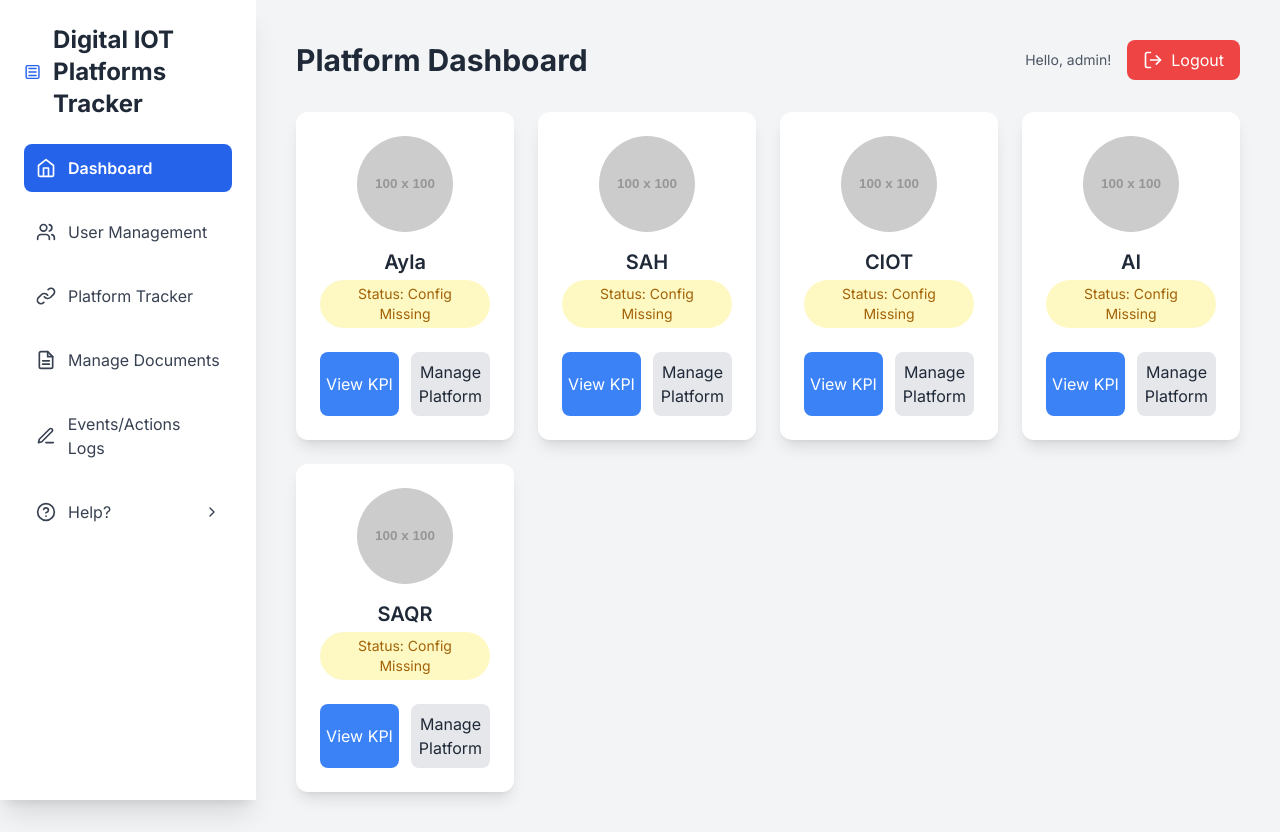
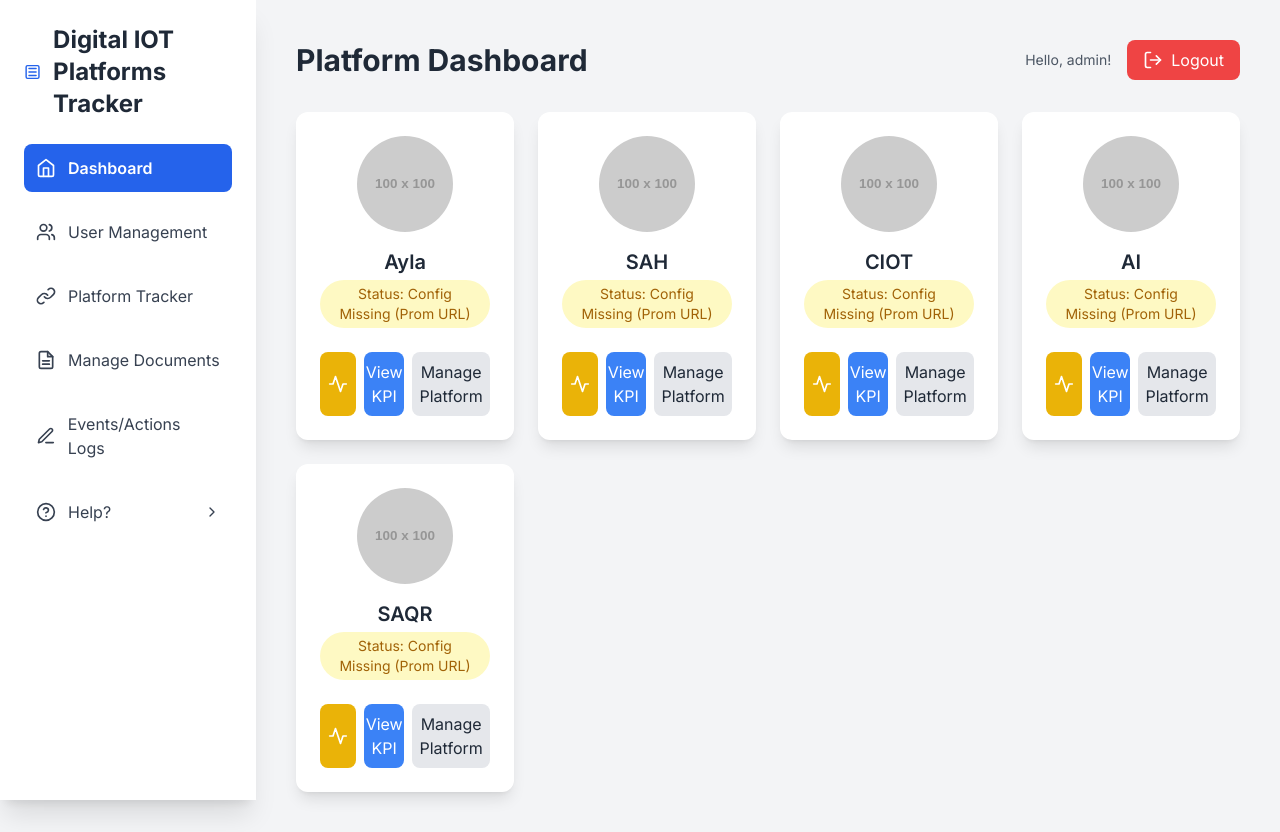
Before and after one commit to akl-githu/OCC, a Flask app: page /dashboard in a window 1280 px wide. Run offline with Flask 2, Linux system fonts and the light colour scheme; a user stored in the database is signed in; data comes from the database, SQL or seed files in the repository; grey boxes labelled with a size stand in for pictures from a placeholder-image service; data that the repository does not hold is empty; some libraries are stand-ins or nearby versions.

Commit message:
add new function to display the platform status on cards

```diff
--- a/app.py
+++ b/app.py
@@ -92,96 +92,95 @@ def log_event_action(username, action):
         cursor.execute('INSERT INTO events_logs (username, action, timestamp) VALUES (%s, %s, %s)', (username, action, timestamp))
         db.commit()
 
-# MODIFIED: Helper function to check platform status, supporting both direct HTTP and PromQL
-def check_platform_status(prometheus_url, health_check_endpoint):
+# MODIFIED: Helper function to check platform status using MULTIPLE PromQL queries
+def check_platform_status(prometheus_url, queries):
     """
-    Checks the platform status.
-    If 'health_check_endpoint' looks like a PromQL query, it uses the Prometheus API.
-    Otherwise, it performs a direct GET request.
+    Checks the platform status by executing multiple PromQL queries.
+    Status is 'Online' ONLY if ALL queries return a successful result (PromQL value >= 1.0).
+    Otherwise, the status is 'Offline' or an 'Error' message indicating the failure.
+
+    Args:
+        prometheus_url (str): The base URL of the Prometheus server.
+        queries (list): A list of dictionaries, where each dict contains 'promql_query' and 'query_name'.
     """
-    if not prometheus_url or not health_check_endpoint:
-        return 'Config Missing'
+    if not prometheus_url:
+        return 'Config Missing (Prom URL)'
+    if not queries:
+        return 'Config Missing (Queries)'
 
-    # 1. Check if the endpoint looks like a PromQL query (contains metric name and label filters)
-    is_promql = any(char in health_check_endpoint for char in ['{', '}', '=', '~'])
+    # Prepare Prometheus query URL
+    prom_query_url = f"{prometheus_url.rstrip('/')}/api/v1/query"
 
-    if is_promql:
-        # --- PromQL Query Logic ---
-
-        # Ensure the Prom URL is correctly formed for the query API
-        prom_query_url = f"{prometheus_url.rstrip('/')}/api/v1/query"
+    for query_data in queries:
+        promql_query = query_data['promql_query']
+        query_name = query_data.get('query_name', 'Unnamed Query')
 
         try:
             # Send the PromQL query to the Prometheus server
             response = requests.get(
                 prom_query_url,
-                params={'query': health_check_endpoint},
-                timeout=10 # Use a longer timeout for PromQL queries if they are complex
+                params={'query': promql_query},
+                timeout=10
             )
-            response.raise_for_status() # Raise exception for bad status codes (4xx or 5xx)
+
+            # Check for HTTP status codes (4xx or 5xx) - REQUIRED: all return codes must be 2XX
+            # If the Prometheus server itself returns an error (4xx/5xx), it's a critical failure.
+            if not (200 <= response.status_code < 300):
+                return f'Error ({query_name} HTTP {response.status_code})'
 
             data = response.json()
 
+            # Check Prometheus internal status and result
             if data['status'] == 'success' and data['data']['result']:
-                # PromQL result is an array of vectors. We check the value of the first one.
+                # PromQL result is an array of vectors. Check the value of the first one.
                 # A value of '1' usually means the probe was successful/online.
-                # The value is a string, e.g., ['1698200000', '1']
                 metric_value = float(data['data']['result'][0]['value'][1])
 
-                if metric_value >= 1.0:
-                    return 'Online'
-                else:
-                    return 'Offline (Metric 0)'
+                if metric_value < 1.0:
+                    # FAILURE: Metric value indicates problem (e.g., up metric is 0)
+                    return f'Offline ({query_name} Metric < 1)'
             else:
-                # Query succeeded but returned no data (e.g., target offline)
-                return 'Offline (No Metric)'
-
-        except requests.exceptions.HTTPError as e:
-            # Prometheus server responded with an error (e.g., 400 Bad Request for invalid query)
-            return f'Error (Prometheus HTTP {response.status_code})'
-        except requests.exceptions.RequestException as e:
-            # Connection errors, timeouts, etc.
-            print(f"Error executing PromQL query against {prom_query_url}: {e}")
-            return 'Offline (Prometheus Down)'
-        except (ValueError, KeyError, IndexError) as e:
-            # JSON parsing error or unexpected data structure
-            print(f"Error processing PromQL response: {e}")
-            return 'Error (Data Parse)'
-
-    else:
-        # --- Direct HTTP Endpoint Logic ---
-
-        # Construct the full URL, ensuring only one separator
-        full_url = f"{prometheus_url.rstrip('/')}/{health_check_endpoint.lstrip('/')}"
-
-        try:
-            # Perform direct GET request to the platform endpoint
-            response = requests.get(full_url, timeout=5)
-
-            if 200 <= response.status_code < 300:
-                return 'Online'
-            else:
-                return f'Error ({response.status_code})'
+                # FAILURE: Query succeeded but returned no data (target down/missing)
+                return f'Offline ({query_name} No Data)'
 
         except requests.exceptions.RequestException as e:
-            print(f"Error checking status for {full_url}: {e}")
-            return 'Offline'
+            # FAILURE: Connection errors, timeouts, etc.
+            print(f"Error executing PromQL query {promql_query}: {e}")
+            return f'Offline ({query_name} Conn Error)'
+        except (ValueError, KeyError, IndexError) as e:
+            # FAILURE: JSON parsing error or unexpected data structure
+            print(f"Error processing PromQL response for {promql_query}: {e}")
+            return f'Error ({query_name} Data Parse)'
 
-# NEW: API endpoint to check and return the status of a single platform (used by JS)
+    # If the loop completes without returning 'Offline' or 'Error', ALL queries passed.
+    return 'Online'
+
+# MODIFIED: API endpoint to check and return the status of a single platform (used by JS)
 @app.route('/api/platform_status/<int:platform_id>')
 @login_required
 def get_platform_status(platform_id):
     db = get_db()
     cursor = db.cursor(MySQLdb.cursors.DictCursor)
 
-    cursor.execute('SELECT prometheus_url, health_check_endpoint FROM platforms WHERE id = %s', (platform_id,))
+    # 1. Get the platform name and base Prometheus URL
+    # NOTE: health_check_endpoint is no longer in this table, but fetching base URL is necessary
+    cursor.execute('SELECT name, prometheus_url FROM platforms WHERE id = %s', (platform_id,))
     platform = cursor.fetchone()
 
-    if platform:
-        status = check_platform_status(platform.get('prometheus_url'), platform.get('health_check_endpoint'))
-        return jsonify({'status': status})
+    if not platform:
+        return jsonify({'status': 'Not Found'}), 404
 
-    return jsonify({'status': 'Not Found'}), 404
+    # 2. Get the list of associated queries from the new table
+    cursor.execute(
+        'SELECT query_name, promql_query FROM platform_prom_queries WHERE platform_name = %s',
+        (platform['name'],)
+    )
+    queries = cursor.fetchall()
+
+    # 3. Execute the status check with the list of queries
+    status = check_platform_status(platform.get('prometheus_url'), queries)
+
+    return jsonify({'status': status})
 
 # Route for the login page
 @app.route('/', methods=['GET', 'POST'])
@@ -198,7 +197,6 @@ def login():
         cursor = db.cursor(MySQLdb.cursors.DictCursor)
 
         # NOTE: Passwords are not hashed. This is for demonstration only.
-        # In a real application, hash and salt passwords!
         cursor.execute('SELECT * FROM users WHERE username = %s AND password = %s', (username, password,))
         user = cursor.fetchone()
 
@@ -226,20 +224,16 @@ def logout():
     session.clear()
     return redirect(url_for('login'))
 
-# MODIFIED: Route for the main dashboard page - NO LONGER PERFORMS SYNCHRONOUS CHECKS
+# Route for the main dashboard page
 @app.route('/dashboard')
 @login_required
 def dashboard():
     db = get_db()
     cursor = db.cursor(MySQLdb.cursors.DictCursor)
 
-    # Select all fields required for rendering the dashboard card.
-    cursor.execute('SELECT id, name, status, image_url, grafana_url, manage_type, manage_url, prometheus_url, health_check_endpoint FROM platforms')
+    # NOTE: health_check_endpoint is removed from SELECT query as it no longer exists
+    cursor.execute('SELECT id, name, status, image_url, grafana_url, manage_type, manage_url, prometheus_url FROM platforms')
     platforms_raw = cursor.fetchall()
-
-    # Send the raw platform data to the template. The status displayed will
-    # initially be set by the template via JavaScript (e.g., "Loading...").
-    # The original 'status' column in the database is no longer updated or relied upon for real-time check.
 
     return render_template('index.html', platforms=platforms_raw)
 
@@ -286,7 +280,7 @@ def events_logs():
 
     return render_template('event_logs.html', logs=logs)
 
-# MODIFIED: Route for the platform tracker page to pass the user's role
+# Route for the platform tracker page
 @app.route('/platform_tracker')
 @login_required
 def platform_tracker():
@@ -302,7 +296,7 @@ def platform_tracker():
 
     return render_template('platform_tracker.html', platforms=platforms, user_role=user_role)
 
-# NEW Route for the documents page
+# Route for the documents page
 @app.route('/documents')
 @login_required
 def documents():
@@ -318,10 +312,10 @@ def documents():
 
     return render_template('documents.html', documents=documents, platforms=platforms)
 
-# MODIFIED: API endpoint to add a new platform, including Prometheus configuration
+# MODIFIED: API endpoint to add a new platform, handling multiple Prometheus queries
 @app.route('/api/add_platform', methods=['POST'])
 @login_required
-@admin_required # Platform CRUD should be admin restricted
+@admin_required
 def add_platform():
     db = get_db()
     cursor = db.cursor()
@@ -329,43 +323,56 @@ def add_platform():
 
     platform_name = data.get('platform_name')
     grafana_url = data.get('grafana_url', '')
-    # NEW FIELDS: Extract Prometheus configuration
     prometheus_url = data.get('prometheus_url', '')
-    health_check_endpoint = data.get('health_check_endpoint', '')
+    # NEW FIELD: Extract the list of PromQL queries (array of strings)
+    prometheus_queries = data.get('prometheus_queries', [])
 
     if not platform_name:
         return jsonify({'status': 'error', 'message': 'Platform name is required'}), 400
 
-    # Initial status is set to 'Unknown'
     status = 'Unknown'
     manage_url = "https://techpam.etisalat.corp.ae/SecretServer/Login.aspxReturnUrl=%2fSecretServer%2fdefault.aspx"
     image_url = 'https://placehold.co/100x100/A0E7E5/000000?text=' + platform_name
     manage_type = ''
 
     try:
-        # Insert into platforms table with updated fields
+        # 1. Insert into platforms table
+        # NOTE: health_check_endpoint removed from INSERT
         cursor.execute(
-            'INSERT INTO platforms (name, status, image_url, grafana_url, manage_type, manage_url, prometheus_url, health_check_endpoint) VALUES (%s, %s, %s, %s, %s, %s, %s, %s)',
-            (platform_name, status, image_url, grafana_url, manage_type, manage_url, prometheus_url, health_check_endpoint)
+            'INSERT INTO platforms (name, status, image_url, grafana_url, manage_type, manage_url, prometheus_url) VALUES (%s, %s, %s, %s, %s, %s, %s)',
+            (platform_name, status, image_url, grafana_url, manage_type, manage_url, prometheus_url)
         )
 
-        # Insert into platform_progress table without 'progress_stage' and 'stage_date'
+        # 2. Insert multiple queries into platform_prom_queries table
+        if prometheus_queries and prometheus_url:
+            for i, query in enumerate(prometheus_queries):
+                # Use a generic, ordered name for each query
+                query_name = f'Query {i+1} ({platform_name})'
+                cursor.execute(
+                    'INSERT INTO platform_prom_queries (platform_name, query_name, promql_query) VALUES (%s, %s, %s)',
+                    (platform_name, query_name, query)
+                )
+
+        # 3. Insert initial progress entry
         cursor.execute(
             'INSERT INTO platform_progress (platform_name, comments) VALUES (%s, %s)',
             (platform_name, 'Platform added - Initial entry')
         )
 
         db.commit()
-        log_event_action(session.get('username'), f'Added new platform: {platform_name}')
+        log_event_action(session.get('username'), f'Added new platform: {platform_name} with {len(prometheus_queries)} health queries')
         return jsonify({'status': 'success', 'message': 'Platform added successfully'})
     except MySQLdb.Error as e:
         db.rollback()
+        # Handle duplicate entry error (e.g., duplicate platform name)
+        if 'Duplicate entry' in str(e):
+             return jsonify({'status': 'error', 'message': f'Platform name "{platform_name}" already exists or another unique constraint failed.'}), 400
         return jsonify({'status': 'error', 'message': str(e)}), 500
 
-# MODIFIED: API endpoint to update a platform's details, including Prometheus configuration
+# MODIFIED: API endpoint to update a platform's details
 @app.route('/api/update_platform', methods=['POST'])
 @login_required
-@admin_required # Platform CRUD should be admin restricted
+@admin_required
 def update_platform():
     db = get_db()
     cursor = db.cursor()
@@ -374,9 +381,8 @@ def update_platform():
     old_platform_name = data.get('old_platform_name')
     new_platform_name = data.get('new_platform_name')
     grafana_url = data.get('grafana_url', '')
-    # NEW FIELDS: Extract Prometheus configuration
     prometheus_url = data.get('prometheus_url', '')
-    health_check_endpoint = data.get('health_check_endpoint', '')
+    # NOTE: health_check_endpoint is no longer expected/used
 
     if not old_platform_name or not new_platform_name:
         return jsonify({'status': 'error', 'message': 'Old and New Platform names are required for update'}), 400
@@ -394,16 +400,20 @@ def update_platform():
             if cursor.rowcount > 0:
                 return jsonify({'status': 'error', 'message': f'Platform name "{new_platform_name}" already exists. Please choose a unique name.'}), 400
 
-            # 2. Update platform_progress records (cascading update)
+            # 2. Update platform_progress records
             cursor.execute('UPDATE platform_progress SET platform_name = %s WHERE platform_name = %s', (new_platform_name, old_platform_name))
 
-            # 3. Update documents records (cascading update)
+            # 3. Update documents records
             cursor.execute('UPDATE documents SET platform_name = %s WHERE platform_name = %s', (new_platform_name, old_platform_name))
 
-        # 4. Update the platform itself (name, Grafana URL, and new Prometheus fields)
+            # NEW: 4. Update Prom Queries records
+            cursor.execute('UPDATE platform_prom_queries SET platform_name = %s WHERE platform_name = %s', (new_platform_name, old_platform_name))
+
+        # 5. Update the platform itself (name, URLs)
+        # NOTE: health_check_endpoint removed from UPDATE
         cursor.execute(
-            'UPDATE platforms SET name = %s, grafana_url = %s, prometheus_url = %s, health_check_endpoint = %s WHERE name = %s',
-            (new_platform_name, grafana_url, prometheus_url, health_check_endpoint, old_platform_name)
+            'UPDATE platforms SET name = %s, grafana_url = %s, prometheus_url = %s WHERE name = %s',
+            (new_platform_name, grafana_url, prometheus_url, old_platform_name)
         )
 
         db.commit()
@@ -415,10 +425,10 @@ def update_platform():
         return jsonify({'status': 'error', 'message': str(e)}), 500
 
 
-# NEW API endpoint to delete a platform and all its related data
+# MODIFIED: API endpoint to delete a platform and all its related data
 @app.route('/api/delete_platform', methods=['POST'])
 @login_required
-@admin_required # Platform CRUD should be admin restricted
+@admin_required
 def delete_platform():
     db = get_db()
     cursor = db.cursor()
@@ -440,14 +450,16 @@ def delete_platform():
         # 3. Delete all related progress entries
         cursor.execute('DELETE FROM platform_progress WHERE platform_name = %s', (platform_name,))
 
-        # 4. Delete the platform itself
+        # NEW: 4. Delete all related Prom queries entries
+        cursor.execute('DELETE FROM platform_prom_queries WHERE platform_name = %s', (platform_name,))
+
+        # 5. Delete the platform itself
         cursor.execute('DELETE FROM platforms WHERE name = %s', (platform_name,))
 
         db.commit()
 
-        # 5. Delete files from the filesystem
+        # 6. Delete files from the filesystem
         for (file_path,) in files_to_delete:
-            # Only attempt to delete files that exist and are within the UPLOAD_FOLDER
             if file_path.startswith(app.config['UPLOAD_FOLDER']) and os.path.exists(file_path):
                 os.remove(file_path)
 
@@ -458,7 +470,8 @@ def delete_platform():
         return jsonify({'status': 'error', 'message': str(e)}), 500
 
 
-# API endpoints for CRUD operations
+# API endpoints for CRUD operations (manage_users, manage_documents, get_platform_progress, manage_platform_progress, uploaded_file) remain unchanged.
+
 @app.route('/api/users', methods=['POST'])
 @login_required
 @admin_required
--- a/templates/index.html
+++ b/templates/index.html
@@ -31,6 +31,8 @@
             }
             .sidebar-overlay.active { display: block; }
         }
+        /* Style to ensure iframe modal works over everything */
+        .prom-modal { z-index: 100; }
     </style>
 </head>
 <body class="bg-gray-100 text-gray-800 flex flex-col md:flex-row min-h-screen">
@@ -151,12 +153,22 @@
                     Status: Loading...
                 </span>
 
-                <div class="mt-6 flex flex-col sm:flex-row space-y-3 sm:space-y-0 sm:space-x-3 w-full">
-                    <button onclick="viewGrafana('{{ platform.grafana_url }}')" class="w-full bg-blue-500 text-white py-2 rounded-lg font-medium hover:bg-blue-600 transition-colors duration-200">
+                <div class="mt-6 flex space-x-2 w-full">
+                    <!-- NEW: Prometheus Status Icon -->
+                    <button onclick="showPrometheusStatus('{{ platform.id }}', '{{ platform.name }}')"
+                            class="flex-shrink-0 bg-yellow-500 text-white p-2 rounded-lg hover:bg-yellow-600 transition-colors duration-200"
+                            title="View Prometheus Query Status Codes">
+                        <!-- Icon: Activity/Monitor -->
+                        <svg xmlns="http://www.w3.org/2000/svg" class="h-5 w-5" viewBox="0 0 24 24" fill="none" stroke="currentColor" stroke-width="2" stroke-linecap="round" stroke-linejoin="round"><path d="M22 12h-4l-3 9L9 3l-3 9H2"></path></svg>
+                    </button>
+
+                    <!-- EXISTING: View KPI Button (Flex-grow added for layout consistency) -->
+                    <button onclick="viewGrafana('{{ platform.grafana_url }}')" class="flex-grow bg-blue-500 text-white py-2 rounded-lg font-medium hover:bg-blue-600 transition-colors duration-200">
                         View KPI
                     </button>
                     {% if role == 'Admin' %}
-                    <a href="{{ platform.manage_url }}" target="_blank" class="w-full bg-gray-200 text-gray-800 py-2 rounded-lg font-medium hover:bg-gray-300 transition-colors duration-200">
+                    <!-- EXISTING: Manage Platform Link (Flex-grow added for layout consistency) -->
+                    <a href="{{ platform.manage_url }}" target="_blank" class="flex-grow bg-gray-200 text-gray-800 py-2 rounded-lg font-medium hover:bg-gray-300 transition-colors duration-200">
                         Manage Platform
                     </a>
                     {% endif %}
@@ -166,6 +178,7 @@
         </div>
     </main>
 
+    <!-- Generic Message Modal (Used for simple messages/URLs) -->
     <div id="message-modal" class="fixed inset-0 bg-gray-600 bg-opacity-50 overflow-y-auto h-full w-full hidden flex items-center justify-center">
         <div class="relative p-5 border w-96 shadow-lg rounded-md bg-white">
             <h3 id="modal-title" class="text-lg leading-6 font-medium text-gray-900 mb-4"></h3>
@@ -178,6 +191,21 @@
         </div>
     </div>
 
+    <!-- NEW: Prometheus Status Iframe Modal -->
+    <div id="prom-status-modal" class="fixed inset-0 bg-gray-600 bg-opacity-75 overflow-y-auto h-full w-full hidden flex items-center justify-center prom-modal">
+        <div class="relative p-2 border w-11/12 max-w-4xl shadow-xl rounded-lg bg-white h-5/6 flex flex-col">
+            <!-- Modal Header -->
+            <div class="flex justify-between items-center p-4 border-b border-gray-200">
+                <h3 id="prom-modal-title" class="text-xl leading-6 font-bold text-gray-900">Prometheus Status Detail</h3>
+                <button id="prom-modal-close" class="text-gray-400 hover:text-gray-600 transition-colors duration-200">
+                    <svg xmlns="http://www.w3.org/2000/svg" class="h-6 w-6" fill="none" viewBox="0 0 24 24" stroke="currentColor"><path stroke-linecap="round" stroke-linejoin="round" stroke-width="2" d="M6 18L18 6M6 6l12 12" /></svg>
+                </button>
+            </div>
+            <!-- Iframe Content Area -->
+            <iframe id="prom-status-iframe" class="flex-grow w-full border-none rounded-b-lg p-2" src="about:blank"></iframe>
+        </div>
+    </div>
+
     <script>
         // DOM element references
         const menuToggle = document.getElementById('menu-toggle');
@@ -187,6 +215,12 @@
         const modalTitle = document.getElementById('modal-title');
         const modalMessage = document.getElementById('modal-message');
         const modalClose = document.getElementById('modal-close');
+
+        // NEW: Prometheus Status Modal elements
+        const promStatusModal = document.getElementById('prom-status-modal');
+        const promModalTitle = document.getElementById('prom-modal-title');
+        const promStatusIframe = document.getElementById('prom-status-iframe');
+        const promModalClose = document.getElementById('prom-modal-close');
 
         // Functions to handle the mobile sidebar
         function toggleMenu() {
@@ -209,10 +243,28 @@
             messageModal.classList.add('hidden');
         }
 
+        // NEW: Functions to handle the Prometheus status modal
+        function showPrometheusStatus(platformId, platformName) {
+            promModalTitle.textContent = `Prometheus Status Detail for: ${platformName}`;
+            // Load the HTML content from the new Flask endpoint into the iframe
+            promStatusIframe.src = `/api/platform_prom_status_html/${platformId}`;
+            promStatusModal.classList.remove('hidden');
+            promStatusModal.classList.add('flex');
+        }
+
+        function hidePromStatusModal() {
+            promStatusModal.classList.remove('flex');
+            promStatusModal.classList.add('hidden');
+            // Reset iframe source to prevent residual content/processing
+            promStatusIframe.src = 'about:blank';
+        }
+
         // Event listeners for existing functionality
         menuToggle.addEventListener('click', toggleMenu);
         sidebarOverlay.addEventListener('click', toggleMenu);
         modalClose.addEventListener('click', hideMessage);
+        // NEW: Event listener for new modal close button
+        promModalClose.addEventListener('click', hidePromStatusModal);
 
         // Close sidebar on desktop resize
         window.addEventListener('resize', () => {
@@ -242,7 +294,7 @@
             // Apply new classes based on status
             if (status === 'Online') {
                 badgeElement.classList.add('bg-green-100', 'text-green-700');
-            } else if (status === 'Offline' || status.startsWith('Error')) {
+            } else if (status === 'Offline' || status.startsWith('Error') || status.startsWith('Check Failed')) {
                 badgeElement.classList.add('bg-red-100', 'text-red-700');
             } else {
                 // Config Missing, Loading, etc.
```
Also changed, not shown: templates/platform_tracker.html (+20 -11 lines).
